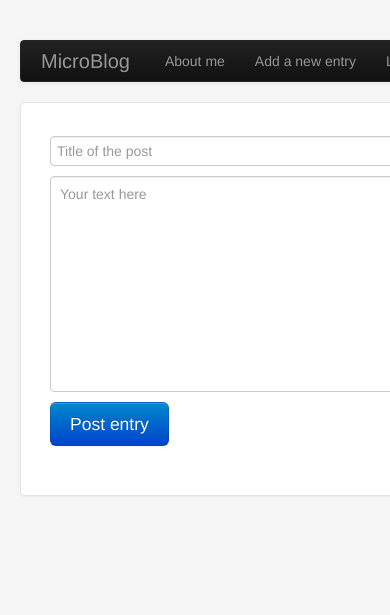
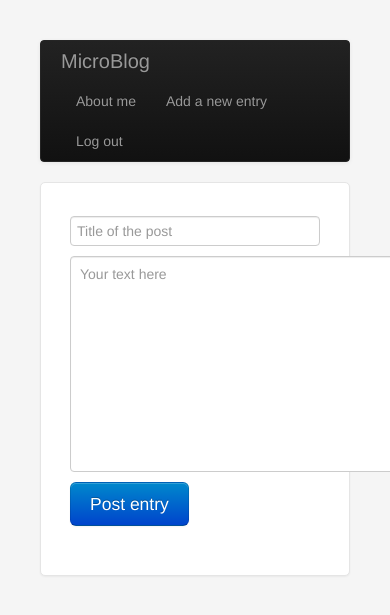
Before and after one commit to SSabev/Microblog, a Flask app: page /add in a window 390 px wide; the page is wider, and only the part inside the window is pictured. Shown: the top 615 px of that part. Run offline with Flask 2, Linux system fonts and the light colour scheme; the visitor is signed in with stand-in values (Sample User, id 1); some libraries are stand-ins or nearby versions.

Commit message:
making that responsive.boop

```diff
--- a/static/style.css
+++ b/static/style.css
@@ -5,7 +5,6 @@ body {
 }
 
 .form-signin {
-    max-width: 600px;
     padding: 19px 29px 29px;
     margin: 0 auto 20px;
     padding-left: 150px;
@@ -31,7 +30,6 @@ body {
     padding: 7px 9px;
 }
 .add-entry {
-    max-width: 600px;
     padding: 19px 29px 29px;
     margin: 0 auto 20px;
     background-color: #fff;
@@ -63,12 +61,10 @@ body {
 }
 .page
 {
-      width:600px;
       margin-left:auto;
       margin-right:auto;
 }
 .message {
-    max-width: 600px;
     padding: 19px 29px 29px;
     margin: 0 auto 20px;
     background-color: #fff;
@@ -80,4 +76,4 @@ body {
        -moz-box-shadow: 0 1px 2px rgba(0,0,0,.05);
             box-shadow: 0 1px 2px rgba(0,0,0,.05);
     }
-.container{ margin-left:auto; margin-right:auto;}
+.container-fluid{max-width: 600px;margin-left: auto;margin-right:auto;}
--- a/templates/entry.html
+++ b/templates/entry.html
@@ -13,6 +13,5 @@
     <h2>{{ current_entry.title }}</h2>
     <p>{{ current_entry.text|safe }}<p>
   </div>
-
 {% endif %}
 {% endblock %}
--- a/templates/layout.html
+++ b/templates/layout.html
@@ -2,18 +2,18 @@
 <html lang="en">
     <head>
         <meta name="viewport" content="width=device-width, initial-scale=1.0">
+        <link href="static/css/bootstrap-responsive.css" rel="stylesheet">
+        <link rel=stylesheet type=text/css media=screen href="{{ url_for('static', filename='bootstrap/css/bootstrap.min.css') }}">
+        <link rel=stylesheet type=text/css media=screen href="{{ url_for('static', filename='style.css') }}">
+        <meta name="viewport" content="width=device-width, initial-scale=1.0">
     </head>
     <title>MicroBlog</title>
-<meta name="viewport" content="width=device-width, initial-scale=1.0">
-<link href="static/bootstrap/css/bootstrap-responsive.css" rel="stylesheet">
-<link rel=stylesheet type=text/css media=screen href="{{ url_for('static', filename='bootstrap/css/bootstrap.min.css') }}">
-<link rel=stylesheet type=text/css media=screen href="{{ url_for('static', filename='style.css') }}">
-<div class=page>
+    <div class=container-fluid>
         <script src="http://code.jquery.com/jquery-latest.js"></script>
         <script src="static/js/bootstrap.min.js"></script>
         <div class="navbar navbar-inverse">
             <div class="navbar-inner">
-      <a class="brand" href="/">MicroBlog</a>
+              <a class=brand href="/">MicroBlog</a>
                 <ul class="nav">
                     <li><a href="/about">About me</a></li>
                     {% if not session.logged_in %}
@@ -31,7 +31,7 @@
         {% for message in get_flashed_messages() %}
         <div class=message>{{ message }}</div>
         {% endfor %}
-  {% block body %}{% endblock %}
+        {% block body %}
+        {% endblock %}
     </div>
-
 </html>
--- a/templates/show_entries.html
+++ b/templates/show_entries.html
@@ -8,5 +8,4 @@
   {% else %}
   <em>Unbelievable.  No entries here so far</em>
   {% endfor %}
-  </ul>
 {% endblock %}
```
Lines whose indentation alone changed are shown as unchanged.
